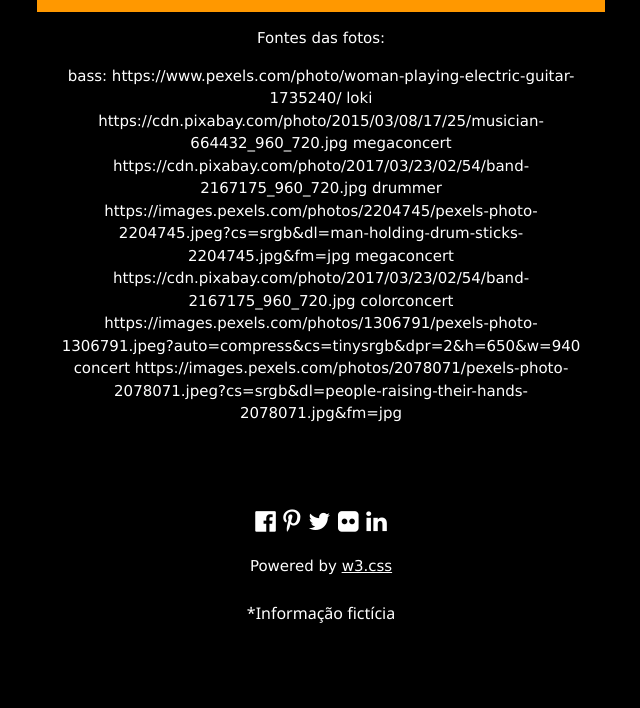
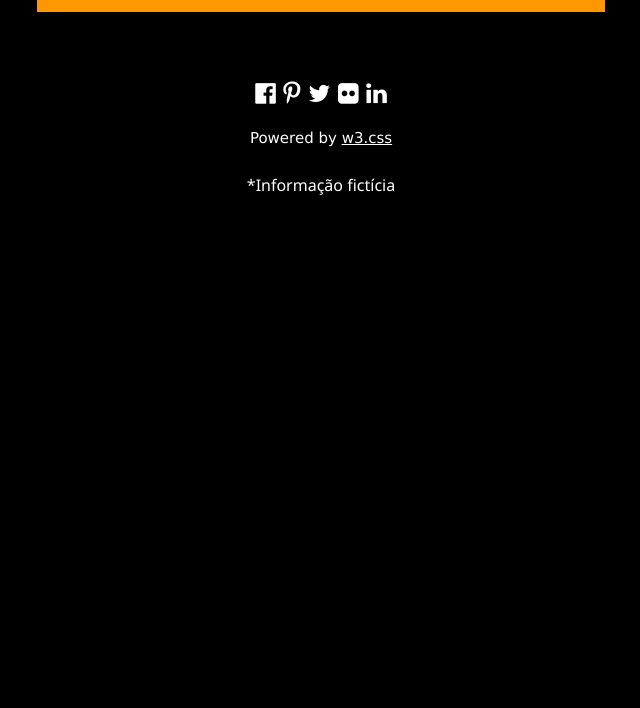
Before and after one commit to romulocraveiro/bandademetal, a plain HTML site: page index.html in a window 1280 px wide. Shown: the part 1946-2654 px from the top of the page, without its empty margins (319-959 px from the left). After the commit the page ends 2246 px from the top, so only its background shows below. Drawn offline with nearby package versions, Linux system fonts and the light colour scheme.

Commit message:
créditos das fotos

```diff
--- a/index.html
+++ b/index.html
@@ -43,8 +43,6 @@
   </p>
 
 
-
-
 <!-- Band Members -->
 <section class="w3-row-padding w3-center w3-light-grey"> <!-- Neste escopo foi necessário verificar o formato de cada foto e então informar no código. O código original mostra a forma de salvar assim: img_band_la.jpg, mas como eu utilizei imagens que salvei no computador, aprendi num curso online a criar uma pasta chamada img dentro da pasta onde fica o código html, mas separada deste, e ali coloquei as imagens, informando o seu endereço como está a seguir:  -->
   <article class="w3-third">
@@ -74,25 +72,6 @@
   <iframe width="520" height="315" src="https://www.youtube.com/embed/wdi-rcMQVvA" frameborder="0" allow="accelerometer; autoplay; encrypted-media; gyroscope; picture-in-picture" allowfullscreen></iframe> <!-- Aqui precisei adaptar a width do frame do vídeo, pois estava escapando do quadro invisível-->
 
 </section>
-
-</section>
-
-<section class="w3-container w3-center w3-content" style="max-width:600px">
-
-  <font color='white'>
-
-    <p>Fontes das fotos:</p>
-
-    <p>bass: https://www.pexels.com/photo/woman-playing-electric-guitar-1735240/
-    loki https://cdn.pixabay.com/photo/2015/03/08/17/25/musician-664432_960_720.jpg
-    megaconcert https://cdn.pixabay.com/photo/2017/03/23/02/54/band-2167175_960_720.jpg
-    drummer https://images.pexels.com/photos/2204745/pexels-photo-2204745.jpeg?cs=srgb&dl=man-holding-drum-sticks-2204745.jpg&fm=jpg
-    megaconcert https://cdn.pixabay.com/photo/2017/03/23/02/54/band-2167175_960_720.jpg
-    colorconcert https://images.pexels.com/photos/1306791/pexels-photo-1306791.jpeg?auto=compress&cs=tinysrgb&dpr=2&h=650&w=940
-    concert https://images.pexels.com/photos/2078071/pexels-photo-2078071.jpeg?cs=srgb&dl=people-raising-their-hands-2078071.jpg&fm=jpg</p>
-
-  </font>
-
 
 </section>
 
@@ -132,3 +111,17 @@ function carousel() {
 
 </body>
 </html>
+
+
+
+<!--Fontes das fotos:
+
+Fontes das fotos:
+
+bass: https://www.pexels.com/photo/woman-playing-electric-guitar-1735240/
+loki https://cdn.pixabay.com/photo/2015/03/08/17/25/musician-664432_960_720.jpg
+megaconcert https://cdn.pixabay.com/photo/2017/03/23/02/54/band-2167175_960_720.jpg
+drummer https://images.pexels.com/photos/2204745/pexels-photo-2204745.jpeg?cs=srgb&dl=man-holding-drum-sticks-2204745.jpg&fm=jpg
+megaconcert https://cdn.pixabay.com/photo/2017/03/23/02/54/band-2167175_960_720.jpg
+colorconcert https://images.pexels.com/photos/1306791/pexels-photo-1306791.jpeg?auto=compress&cs=tinysrgb&dpr=2&h=650&w=940
+concert https://images.pexels.com/photos/2078071/pexels-photo-2078071.jpeg?cs=srgb&dl=people-raising-their-hands-2078071.jpg&fm=jpg-->
```
